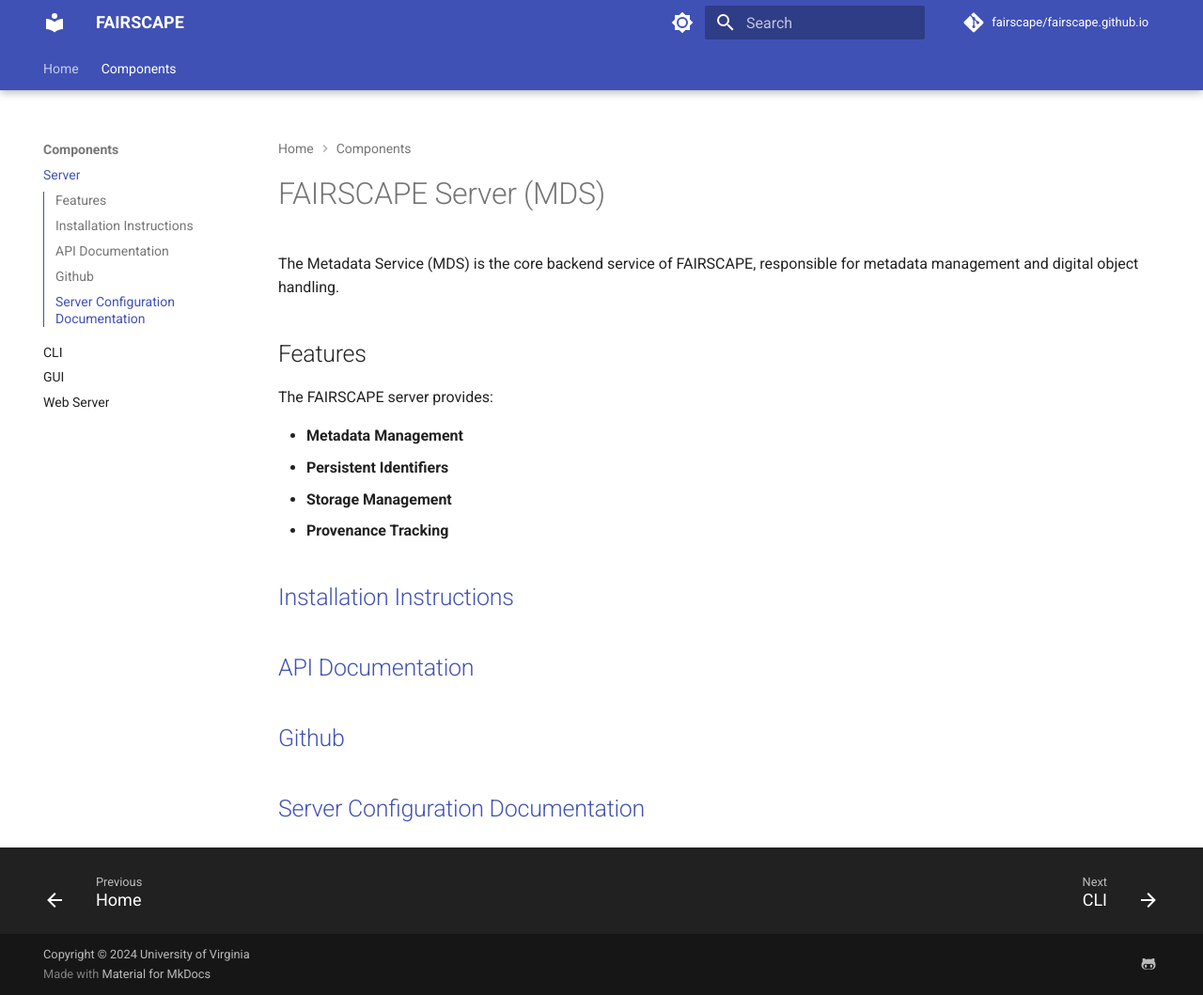
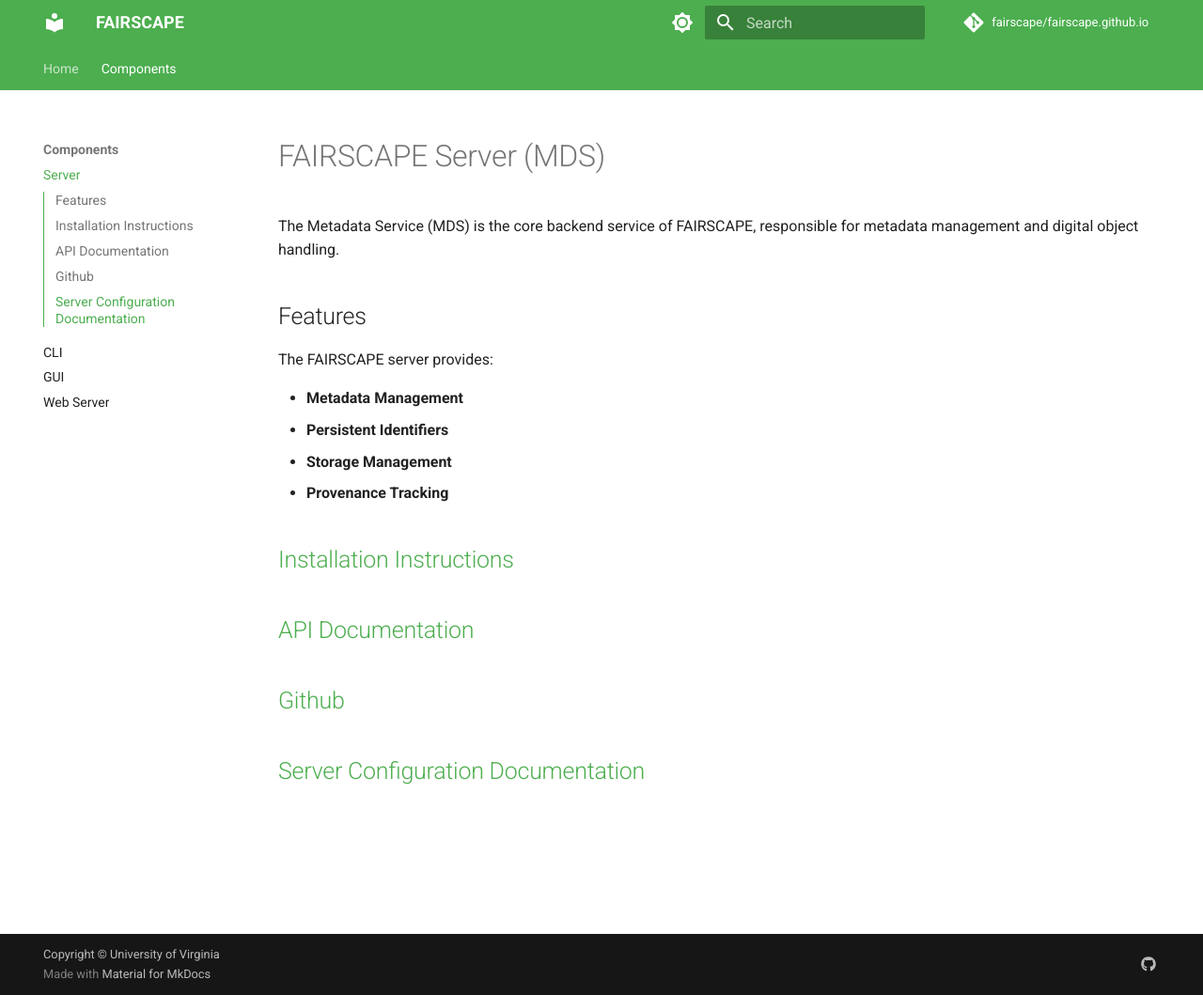
Before and after one commit to fairscape/fairscape.github.io, an MkDocs documentation site: the page built from docs/components/server.md, in a window 1280 px wide and 1059 px high. Shown: the whole window at 94% size. Built offline with MkDocs 1.6.1 and Material for MkDocs 9.7.7, drawn with Linux system fonts in a browser that asks for light colours; comment, search, counter and statistics services are not loaded.

Commit message:
fix nav bar

```diff
--- a/mkdocs.yml
+++ b/mkdocs.yml
@@ -1,15 +1,45 @@
+# Project Information
 site_name: FAIRSCAPE
-site_description: An Evolving AI-readiness Framework for Biomedical Research
+site_description: A Framework for FAIR and Reproducible Biomedical Analytics
 site_url: https://fairscape.github.io/
+copyright: Copyright &copy; University of Virginia
 
 # Repository
 repo_name: fairscape/fairscape.github.io
 repo_url: https://github.com/fairscape/fairscape.github.io
 
-# Copyright
-copyright: Copyright &copy; 2024 University of Virginia
+# Configuration
+theme:
+  name: "material"
+  palette:
+    # Palette toggle for light mode
+    - media: "(prefers-color-scheme: light)"
+      scheme: default
+      primary: green
+      accent: green
+      toggle:
+        icon: material/brightness-7
+        name: Switch to dark mode
+    # Palette toggle for dark mode
+    - media: "(prefers-color-scheme: dark)"
+      scheme: slate
+      primary: blue
+      accent: blue
+      toggle:
+        icon: material/brightness-4
+        name: Switch to light mode
+  features:
+    - content.tabs.link
+    - content.code.annotate
+    - content.code.copy
+    - content.footnote.tooltips
+    - announce.dismiss
+    - navigation.tabs
+    - navigation.sections
+    - navigation.expand
+    - toc.integrate
 
-# Page tree
+# Docs Navigation
 nav:
   - Home: index.md
   - Components:
@@ -18,71 +48,34 @@
       - GUI: components/GUI.md
       - Web Server: components/webserver.md
 
-theme:
-  name: material
-  language: en
-  features:
-    - navigation.top
-    - navigation.tracking
-    - navigation.sections
-    - navigation.tabs
-    - navigation.tabs.sticky
-    - navigation.path
-    - navigation.footer
-    - toc.follow
-    - toc.integrate
-    - search.suggest
-    - search.highlight
-    - content.tabs.link
-    - content.code.annotate
-    - content.code.copy
-  palette:
-    # Palette toggle for light mode
-    - scheme: default
-      toggle:
-        icon: material/brightness-7
-        name: Switch to dark mode
-    # Palette toggle for dark mode
-    - scheme: slate
-      toggle:
-        icon: material/brightness-4
-        name: Switch to light mode
+plugins:
+  - search
+  - render_swagger:
+      allow_arbitrary_locations: true
 
-plugins:
-  - search:
-      lang: en
-
+# Extensions
 markdown_extensions:
-  # Python Markdown
-  - abbr
-  - admonition
-  - attr_list
-  - def_list
-  - footnotes
-  - md_in_html
+  - tables
   - toc:
       permalink: true
-  # Python Markdown Extensions
-  - pymdownx.arithmatex:
-      generic: true
-  - pymdownx.betterem:
-      smart_enable: all
-  - pymdownx.caret
+      title: Page contents
+  - admonition
   - pymdownx.details
-  - pymdownx.emoji
-  - pymdownx.highlight
-  - pymdownx.inlinehilite
-  - pymdownx.keys
-  - pymdownx.mark
-  - pymdownx.smartsymbols
+  - pymdownx.snippets:
+      check_paths: true
+      url_download: true
   - pymdownx.superfences
+  - pymdownx.highlight:
+      pygments_lang_class: true
+  - pymdownx.extra
+  - pymdownx.emoji:
+      emoji_index: !!python/name:material.extensions.emoji.twemoji
+      emoji_generator: !!python/name:material.extensions.emoji.to_svg
   - pymdownx.tabbed:
       alternate_style: true
-  - pymdownx.tasklist:
-      custom_checkbox: true
-  - pymdownx.tilde
 
+# Customization
 extra:
   social:
-    - icon: fontawesome/brands/github-alt
+    - icon: fontawesome/brands/github
       link: https://github.com/fairscape
```
